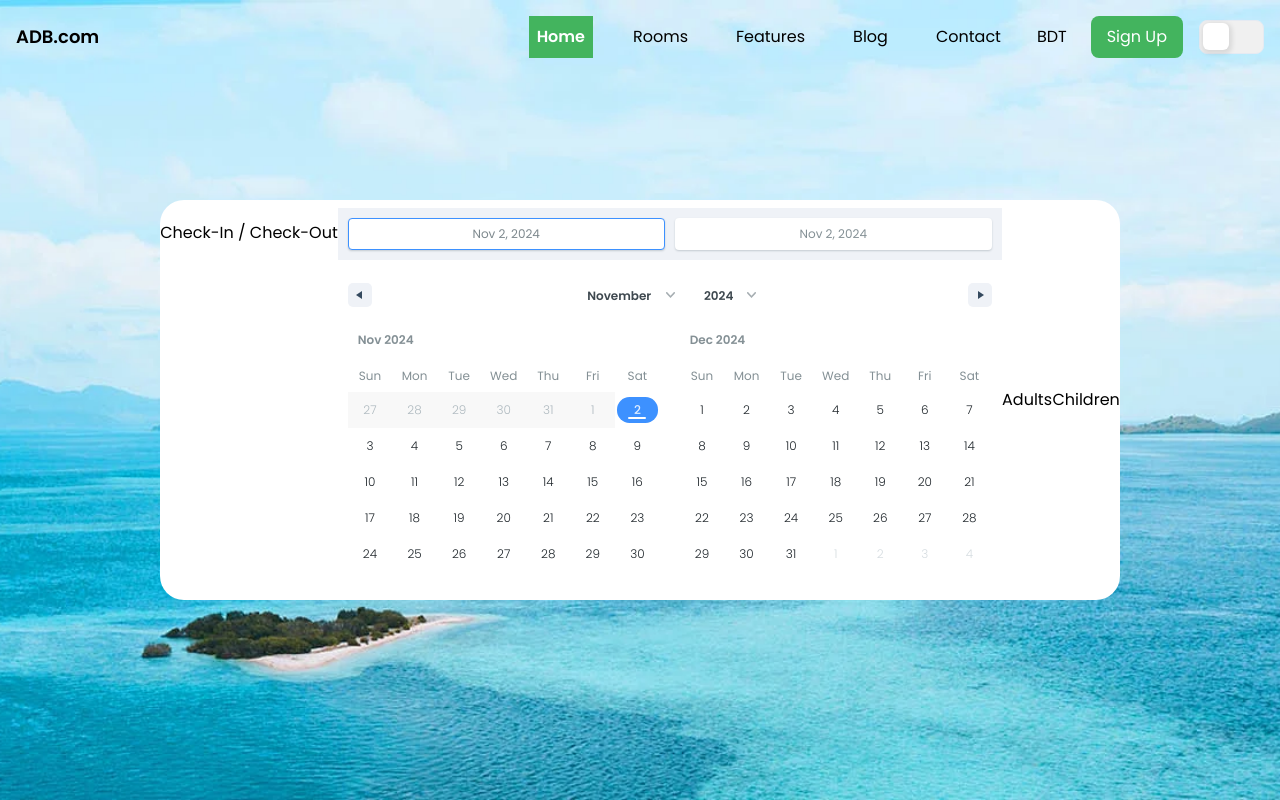
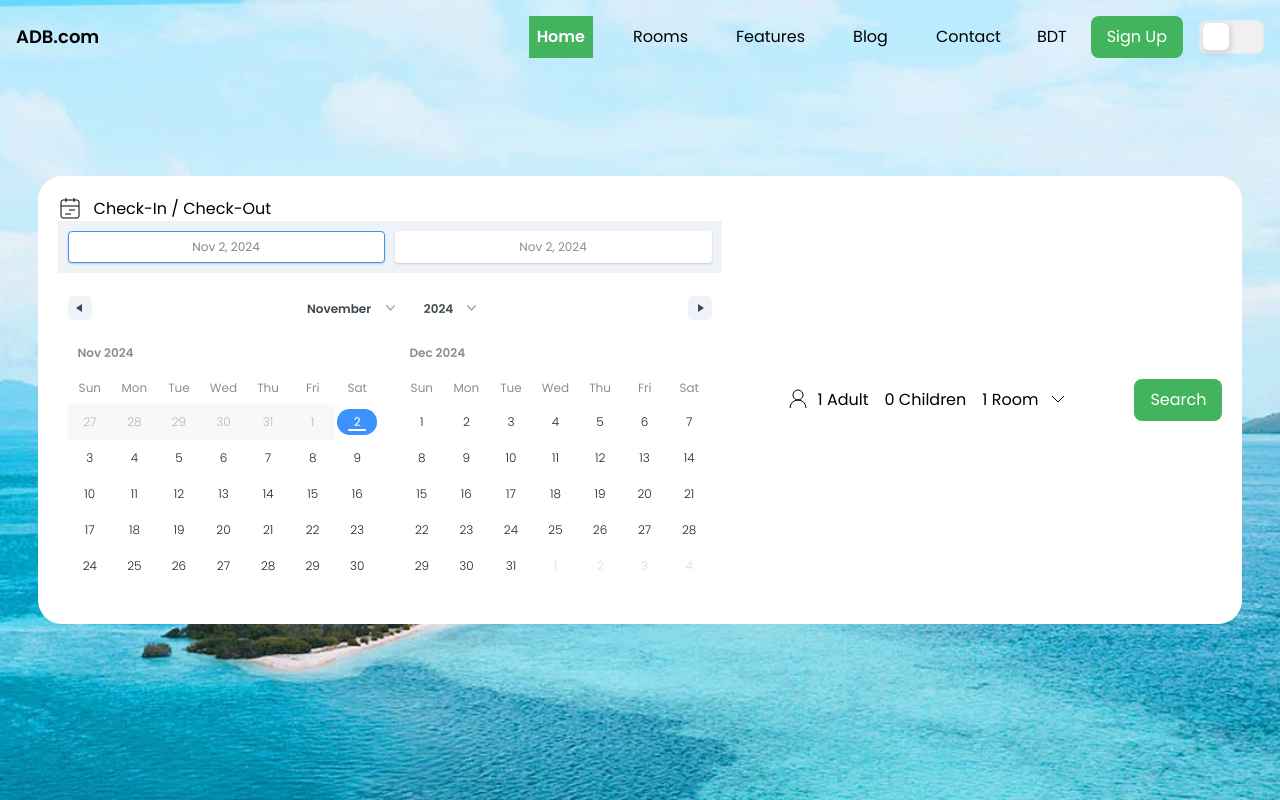
Before and after one commit to tanvir-hossen49/hotel_management_client, a React (Vite) app: page / in a window 1280 px wide. Both pictures are taken after a click on the button "Check-In / Check-Out". Shown: the top 800 px of the page. Built offline with nearby package versions, Linux system fonts and the light colour scheme.

Commit message:
added guest counter and re-structure the code

```diff
--- a/src/Page/Home/Banner.jsx
+++ b/src/Page/Home/Banner.jsx
@@ -1,4 +1,4 @@
-import Calender from "../../components/Calender";
+import { CheckAvailability } from "../../components/index";
 
 const Banner = () => {
   return (
@@ -11,7 +11,7 @@ const Banner = () => {
       }}
       className="flex justify-center items-center"
     >
-      <Calender />
+      <CheckAvailability />
     </div>
   );
 };
--- a/src/components/Button/Button.jsx
+++ b/src/components/Button/Button.jsx
@@ -1,8 +1,8 @@
 const Button = ({
   children,
   type = "button",
-  bgColor,
-  textColor,
+  bgColor = "bg-[#43b45e]",
+  textColor = "text-white",
   className = "",
   ...props
 }) => {
--- a/src/components/Calender.jsx
+++ /dev/null
@@ -1,49 +0,0 @@
-import React, { useState } from "react";
-import { DateRange } from "react-date-range";
-import "react-date-range/dist/styles.css";
-import "react-date-range/dist/theme/default.css";
-
-const Calender = () => {
-  const [open, setOpen] = useState(false);
-  const [selectionRange, setSelectionRange] = useState({
-    startDate: new Date(),
-    endDate: new Date(),
-    key: "selection",
-  });
-
-  const handleSelect = ranges => {
-    setSelectionRange({
-      ...selectionRange,
-      startDate: ranges.selection.startDate,
-      endDate: ranges.selection.endDate,
-    });
-    setOpen(false);
-  };
-
-  return (
-    <div className="bg-white text-black w-3/4 h-1/2 rounded-3xl flex justify-around items-center">
-      {/* calender */}
-      <div className="">
-        <div>
-          <button onClick={() => setOpen(!open)}>Check-In / Check-Out</button>
-
-          {open && (
-            <DateRange
-              ranges={[selectionRange]}
-              onChange={handleSelect}
-              months={2}
-              direction="horizontal"
-              minDate={new Date()}
-            />
-          )}
-        </div>
-      </div>
-      {/* adults */}
-      <div>Adults</div>
-      {/* children */}
-      <div>Children</div>
-    </div>
-  );
-};
-
-export default Calender;
--- /dev/null
+++ b/src/components/CheckAvailability/Calendar.jsx
@@ -0,0 +1,51 @@
+import { useState } from "react";
+import { DateRange } from "react-date-range";
+import "react-date-range/dist/styles.css";
+import "react-date-range/dist/theme/default.css";
+import { Icon } from "../index";
+
+const Calendar = () => {
+  const [openCalendar, setOpenCalendar] = useState(false);
+  const [selectionRange, setSelectionRange] = useState({
+    startDate: new Date(),
+    endDate: new Date(),
+    key: "selection",
+  });
+
+  const handleSelect = ranges => {
+    setSelectionRange({
+      ...selectionRange,
+      startDate: ranges.selection.startDate,
+      endDate: ranges.selection.endDate,
+    });
+    setOpenCalendar(false);
+  };
+
+  return (
+    <div>
+      <div>
+        <button
+          onClick={() => setOpenCalendar(!openCalendar)}
+          className="flex gap-3"
+        >
+          <span>
+            <Icon name="calendar"></Icon>
+          </span>
+          <span> Check-In / Check-Out</span>
+        </button>
+
+        {openCalendar && (
+          <DateRange
+            ranges={[selectionRange]}
+            onChange={handleSelect}
+            months={2}
+            direction="horizontal"
+            minDate={new Date()}
+          />
+        )}
+      </div>
+    </div>
+  );
+};
+
+export default Calendar;
--- /dev/null
+++ b/src/components/CheckAvailability/CheckAvailability.jsx
@@ -0,0 +1,15 @@
+import Calendar from "./Calendar";
+import Search from "./Search";
+import Guest from "./Guest";
+
+const CheckAvailability = () => {
+  return (
+    <div className="bg-white text-black p-5 rounded-3xl flex justify-between items-center gap-x-16">
+      <Calendar />
+      <Guest />
+      <Search />
+    </div>
+  );
+};
+
+export default CheckAvailability;
--- /dev/null
+++ b/src/components/CheckAvailability/Guest.jsx
@@ -0,0 +1,31 @@
+import { useState } from "react";
+import GuestCounter from "./GuestCounter";
+import { Icon } from "../index.js";
+
+const Guest = () => {
+  const [openGuestCounter, setOpenGuestCounter] = useState(false);
+  return (
+    <div className="flex gap-2 cursor-pointer relative">
+      <span>
+        <Icon name="user" />
+      </span>
+      <div>
+        <div
+          className="flex gap-4"
+          onClick={() => setOpenGuestCounter(!openGuestCounter)}
+        >
+          <span>1 Adult</span>
+          <span>0 Children</span>
+          <span>1 Room</span>
+        </div>
+
+        {openGuestCounter && <GuestCounter />}
+      </div>
+      <span>
+        <Icon name="downArrow" />
+      </span>
+    </div>
+  );
+};
+
+export default Guest;
--- /dev/null
+++ b/src/components/CheckAvailability/GuestCounter.jsx
@@ -0,0 +1,107 @@
+import React, { useState } from "react";
+
+const GuestCounter = () => {
+  const [adults, setAdults] = useState(1);
+  const [children, setChildren] = useState(0);
+  const [room, setRoom] = useState(1);
+
+  // Function to handle increment
+  const increment = type => {
+    if (type === "adults") {
+      setAdults(adults + 1);
+    } else if (type === "children") {
+      setChildren(children + 1);
+    } else if (type === "room") {
+      setRoom(room + 1);
+    }
+  };
+
+  // Function to handle decrement
+  const decrement = type => {
+    if (type === "adults" && adults > 1) {
+      setAdults(adults - 1);
+    } else if (type === "children" && children > 0) {
+      setChildren(children - 1);
+    } else if (type === "room" && room > 1) {
+      setRoom(room - 1);
+    }
+  };
+
+  return (
+    <div className="absolute bg-white mt-8 border border-1 rounded-lg p-4">
+      <div>
+        <span className="block font-medium text-gray-700">Adults</span>
+        <div className="flex items-center mt-2">
+          <button
+            onClick={() => decrement("adults")}
+            className="px-2 py-1 bg-gray-200 rounded hover:bg-gray-300"
+          >
+            -
+          </button>
+          <input
+            type="text"
+            value={adults}
+            readOnly
+            className="w-12 text-center mx-2 border border-gray-300 rounded"
+          />
+          <button
+            onClick={() => increment("adults")}
+            className="px-2 py-1 bg-gray-200 rounded hover:bg-gray-300"
+          >
+            +
+          </button>
+        </div>
+      </div>
+
+      <div className="my-2">
+        <span className="block font-medium text-gray-700">Children</span>
+        <div className="flex items-center mt-2">
+          <button
+            onClick={() => decrement("children")}
+            className="px-2 py-1 bg-gray-200 rounded hover:bg-gray-300"
+          >
+            -
+          </button>
+          <input
+            type="text"
+            value={children}
+            readOnly
+            className="w-12 text-center mx-2 border border-gray-300 rounded"
+          />
+          <button
+            onClick={() => increment("children")}
+            className="px-2 py-1 bg-gray-200 rounded hover:bg-gray-300"
+          >
+            +
+          </button>
+        </div>
+      </div>
+
+      <div>
+        <span className="block font-medium text-gray-700">Room</span>
+        <div className="flex items-center mt-2">
+          <button
+            onClick={() => decrement("room")}
+            className="px-2 py-1 bg-gray-200 rounded hover:bg-gray-300"
+          >
+            -
+          </button>
+          <input
+            type="text"
+            value={room}
+            readOnly
+            className="w-12 text-center mx-2 border border-gray-300 rounded"
+          />
+          <button
+            onClick={() => increment("room")}
+            className="px-2 py-1 bg-gray-200 rounded hover:bg-gray-300"
+          >
+            +
+          </button>
+        </div>
+      </div>
+    </div>
+  );
+};
+
+export default GuestCounter;
--- /dev/null
+++ b/src/components/CheckAvailability/Search.jsx
@@ -0,0 +1,12 @@
+import React from "react";
+import { Button } from "../index";
+
+const Search = () => {
+  return (
+    <div>
+      <Button className="">Search</Button>
+    </div>
+  );
+};
+
+export default Search;
--- /dev/null
+++ b/src/components/Divider/HorizontalDivider.jsx
@@ -0,0 +1,11 @@
+import React from "react";
+
+const HorizontalDivider = () => {
+  return (
+    <div className="flex items-center justify-center mx-2 ">
+      <div className="h-[60%] w-[1px] bg-black"></div>
+    </div>
+  );
+};
+
+export default HorizontalDivider;
--- /dev/null
+++ b/src/components/Divider/VerticalDivider.jsx
@@ -0,0 +1,7 @@
+import React from "react";
+
+const VerticalDivider = () => {
+  return <div className=""></div>;
+};
+
+export default VerticalDivider;
--- /dev/null
+++ b/src/components/Icon/Icon.jsx
@@ -0,0 +1,51 @@
+import React from "react";
+
+const Icon = ({ name, size = 24, fill = "none", stroke = "currentColor" }) => {
+  const icons = {
+    user: (
+      <svg
+        width={size}
+        height={size}
+        fill={fill}
+        stroke={stroke}
+        viewBox="0 0 24 24"
+      >
+        <circle cx="12" cy="8" r="5" />
+        <path d="M20 21a8 8 0 0 0-16 0" />
+      </svg>
+    ),
+    calendar: (
+      <svg
+        width={size}
+        height={size}
+        fill={fill}
+        stroke={stroke}
+        viewBox="0 0 24 24"
+      >
+        <rect width="18" height="18" x="3" y="4" rx="2" />
+        <path d="M16 2v4" />
+        <path d="M3 10h18" />
+        <path d="M8 2v4" />
+        <path d="M17 14h-6" />
+        <path d="M13 18H7" />
+        <path d="M7 14h.01" />
+        <path d="M17 18h.01" />
+      </svg>
+    ),
+    downArrow: (
+      <svg
+        width={size}
+        height={size}
+        fill={fill}
+        stroke={stroke}
+        viewBox="0 0 24 24"
+      >
+        <path d="m6 9 6 6 6-6" />
+      </svg>
+    ),
+  };
+
+  return icons[name] || null;
+};
+
+export default Icon;
--- a/src/components/index.js
+++ b/src/components/index.js
@@ -6,6 +6,9 @@ import Navbar from "./Navbar/Navbar";
 import AnimatedButton from "./Button/AnimatedButton";
 import Button from "./Button/Button";
 import ToggleButton from "./Button/ToggleButton";
+import HorizontalDivider from "./divider/HorizontalDivider";
+import Icon from "./Icon/Icon";
+import CheckAvailability from "./CheckAvailability/CheckAvailability";
 
 export {
   Login,
@@ -16,4 +19,7 @@ export {
   ToggleButton,
   ToggleTheme,
   Navbar,
+  HorizontalDivider,
+  Icon,
+  CheckAvailability,
 };
```
Also changed, not shown: src/assets/462566667_956441636322363_6203063901700579477_n.jpg (added).
